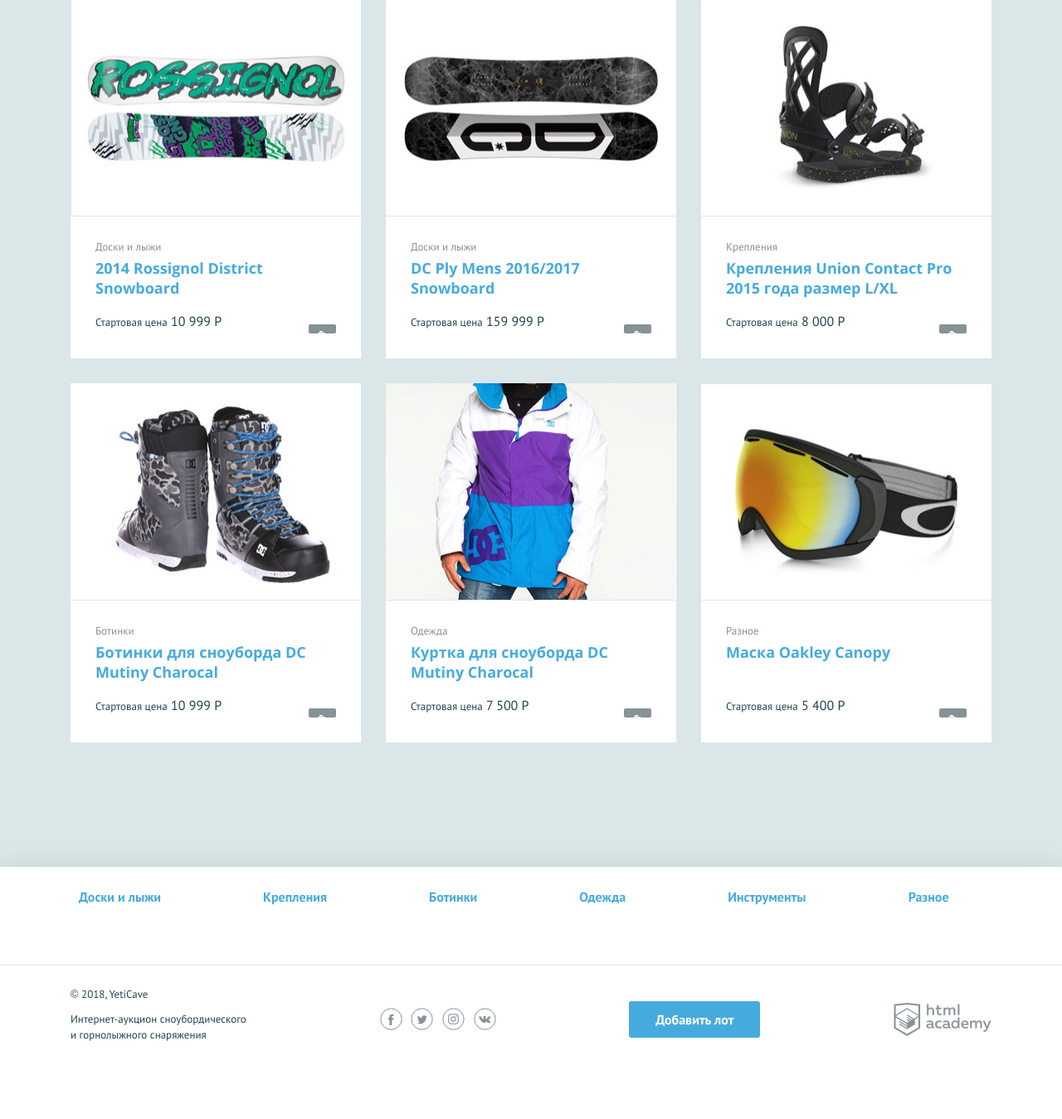
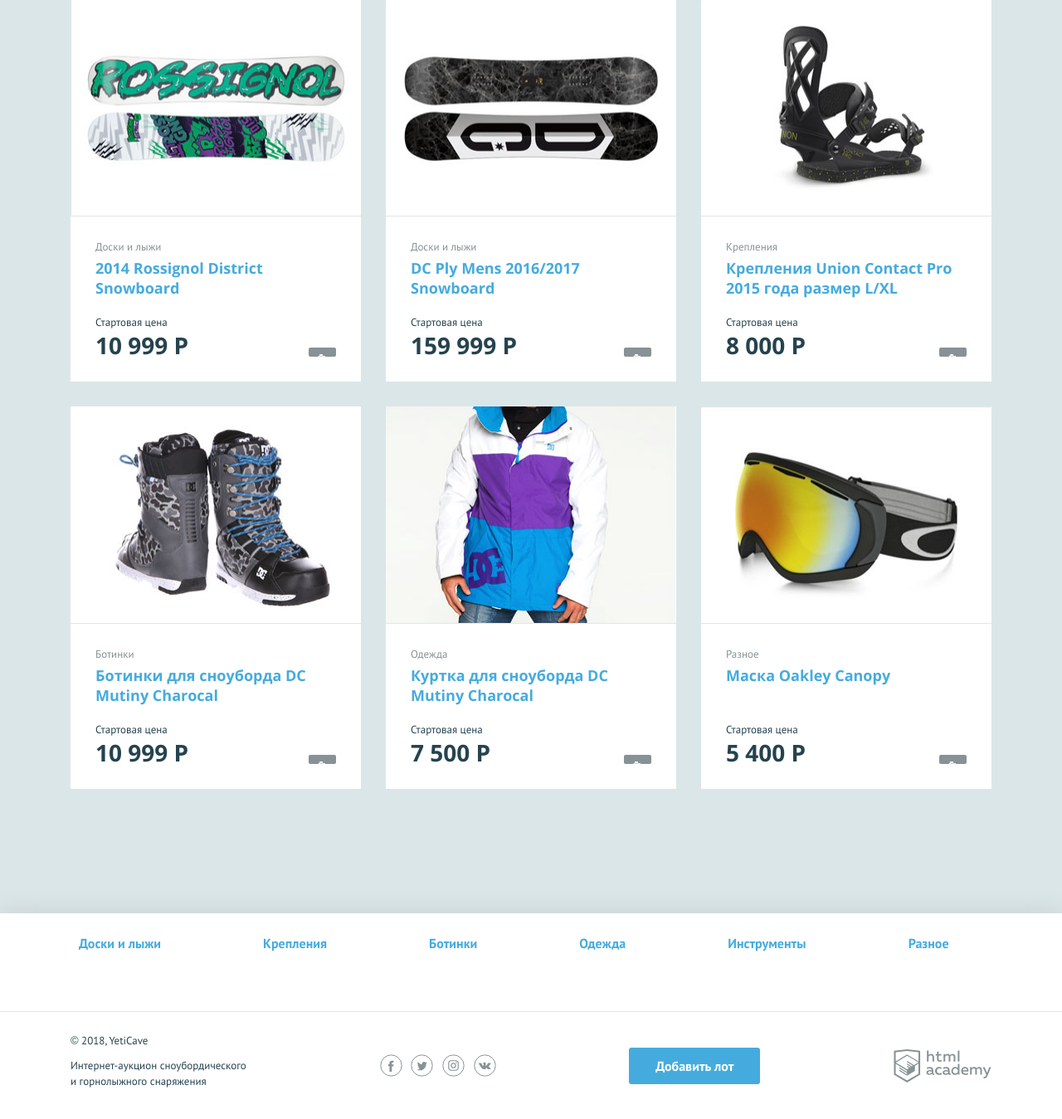
Before and after one commit to rRedq/684247-yeticave, a PHP site: page / in a window 1280 px wide. Shown: the part 663-2012 px from the top of the page at 83% size. Before the commit the page ends 1918 px from the top, so only its background shows below. Run offline with PHP 8.4, Linux system fonts and the light colour scheme; data that the repository does not hold is empty.

Commit message:
ЭЭВеоеÐрнул случайно удалёный спан

```diff
--- a/index.php
+++ b/index.php
@@ -148,7 +148,7 @@
                     <div class="lot__state">
                         <div class="lot__rate">
                             <span class="lot__amount">Стартовая цена</span>
-                            <?=sum($item['price']); ?>
+							<span class="lot__cost"><?=sum($item['price']); ?></span>
                         </div>
                         <div class="lot__timer timer">
 
```
